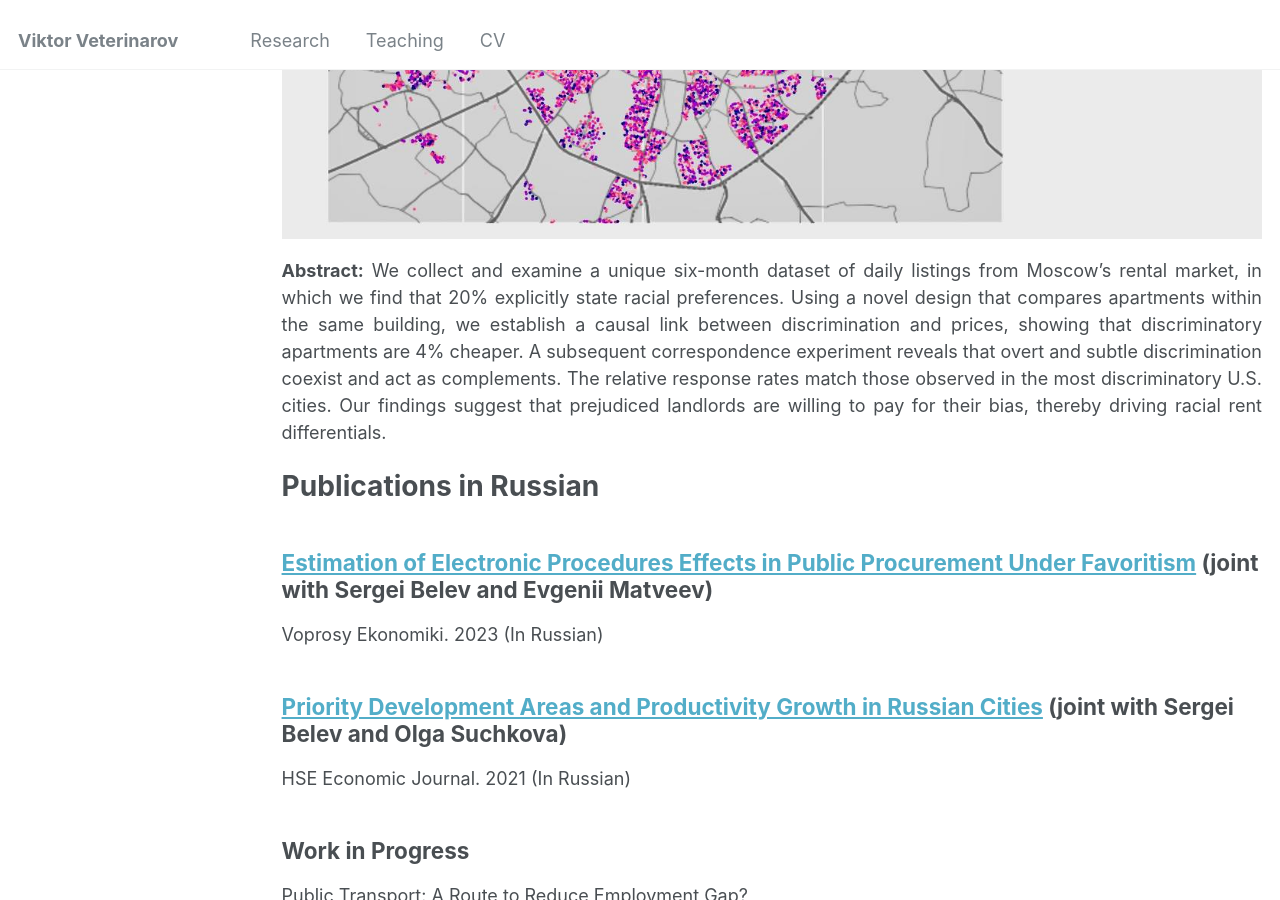
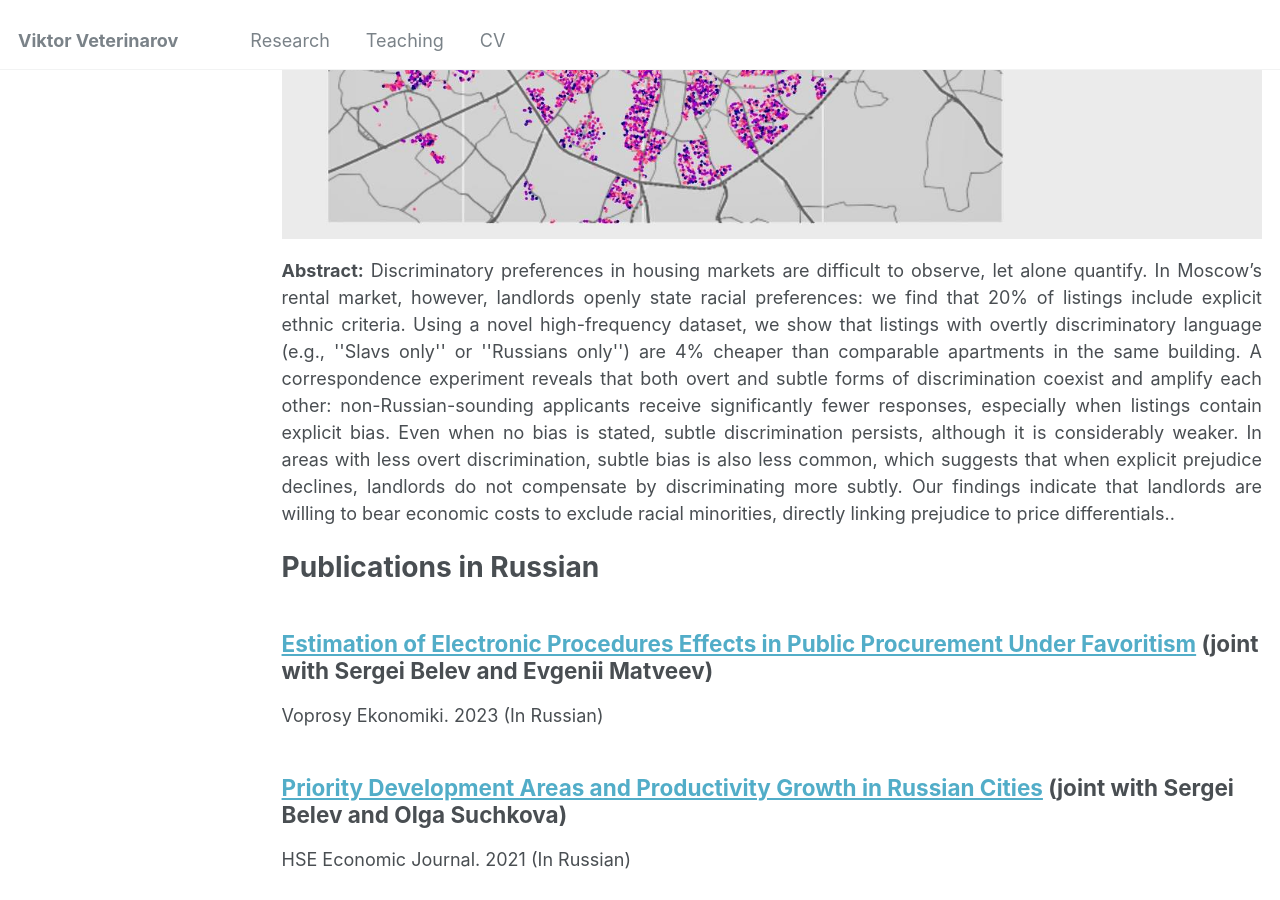
Before and after one commit to viktorveterinarov/viktorveterinarov.github.io, a Jekyll site: the page built from _pages/publications.md, in a window 1280 px wide and 900 px high, scrolled down 705 px. Built offline with Jekyll 4.4.1, drawn with Linux system fonts in a browser that asks for light colours.

Commit message:
Update publications.md

```diff
--- a/_pages/publications.md
+++ b/_pages/publications.md
@@ -14,7 +14,7 @@ author_profile: true
 <div class="research-paper-section">
   <img src="/images/map_dots_cat.jpg" alt="Viktor" class="responsive-image" width="100%">
     <div class="responsive-text">
-    <p align="justify"><b>Abstract:</b>  We collect and examine a unique six-month dataset of daily listings from Moscow’s rental market, in which we find that 20% explicitly state racial preferences. Using a novel design that compares apartments within the same building, we establish a causal link between discrimination and prices, showing that discriminatory apartments are 4% cheaper. A subsequent correspondence experiment reveals that overt and subtle discrimination coexist and act as complements. The relative response rates match those observed in the most discriminatory U.S. cities. Our findings suggest that prejudiced landlords are willing to pay for their bias, thereby driving racial rent differentials.</p>
+    <p align="justify"><b>Abstract:</b> Discriminatory preferences in housing markets are difficult to observe, let alone quantify. In Moscow’s rental market, however, landlords openly state racial preferences: we find that 20% of listings include explicit ethnic criteria. Using a novel high-frequency dataset, we show that listings with overtly discriminatory language (e.g., ''Slavs only'' or ''Russians only'') are 4% cheaper than comparable apartments in the same building. A correspondence experiment reveals that both overt and subtle forms of discrimination coexist and amplify each other: non-Russian-sounding applicants receive significantly fewer responses, especially when listings contain explicit bias. Even when no bias is stated, subtle discrimination persists, although it is considerably weaker. In areas with less overt discrimination, subtle bias is also less common, which suggests that when explicit prejudice declines, landlords do not compensate by discriminating more subtly. Our findings indicate that landlords are willing to bear economic costs to exclude racial minorities, directly linking prejudice to price differentials..</p>
   </div>
 </div>
 
```
